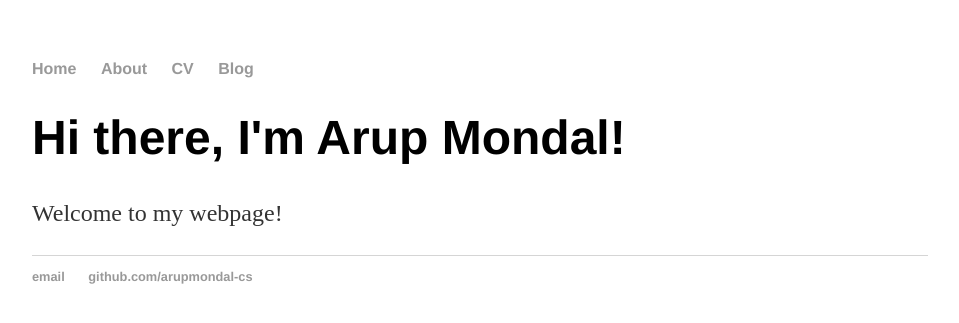
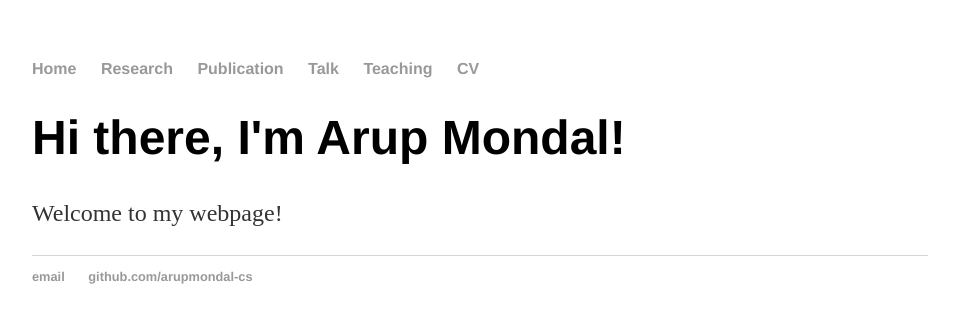
Before and after one commit to arupmondal-cs/arupmondal-cs.github.io, a Jekyll site: the page built from index.html, in a window 1280 px wide. Shown: the top 323 px of the page, without its empty margins (160-1119 px from the left). Built offline with Jekyll 4.4.1, drawn with Linux system fonts in a browser that asks for light colours.

Commit message:
Update default.html

```diff
--- a/_layouts/default.html
+++ b/_layouts/default.html
@@ -9,9 +9,11 @@
 			<nav>
 	    		<ul>
 	        		<li><a href="/">Home</a></li>
-		        	<li><a href="/about">About</a></li>
-	        		<li><a href="/cv">CV</a></li>
-	        		<li><a href="/blog">Blog</a></li>
+				<li><a href="/research">Research</a></li>
+		        	<li><a href="/publication">Publication</a></li>
+	        		<li><a href="/talk">Talk</a></li>
+	        		<li><a href="/teaching">Teaching</a></li>
+				<li><a href="/cv">CV</a></li>
 	    		</ul>
 			</nav>
 			<div class="container">
```
